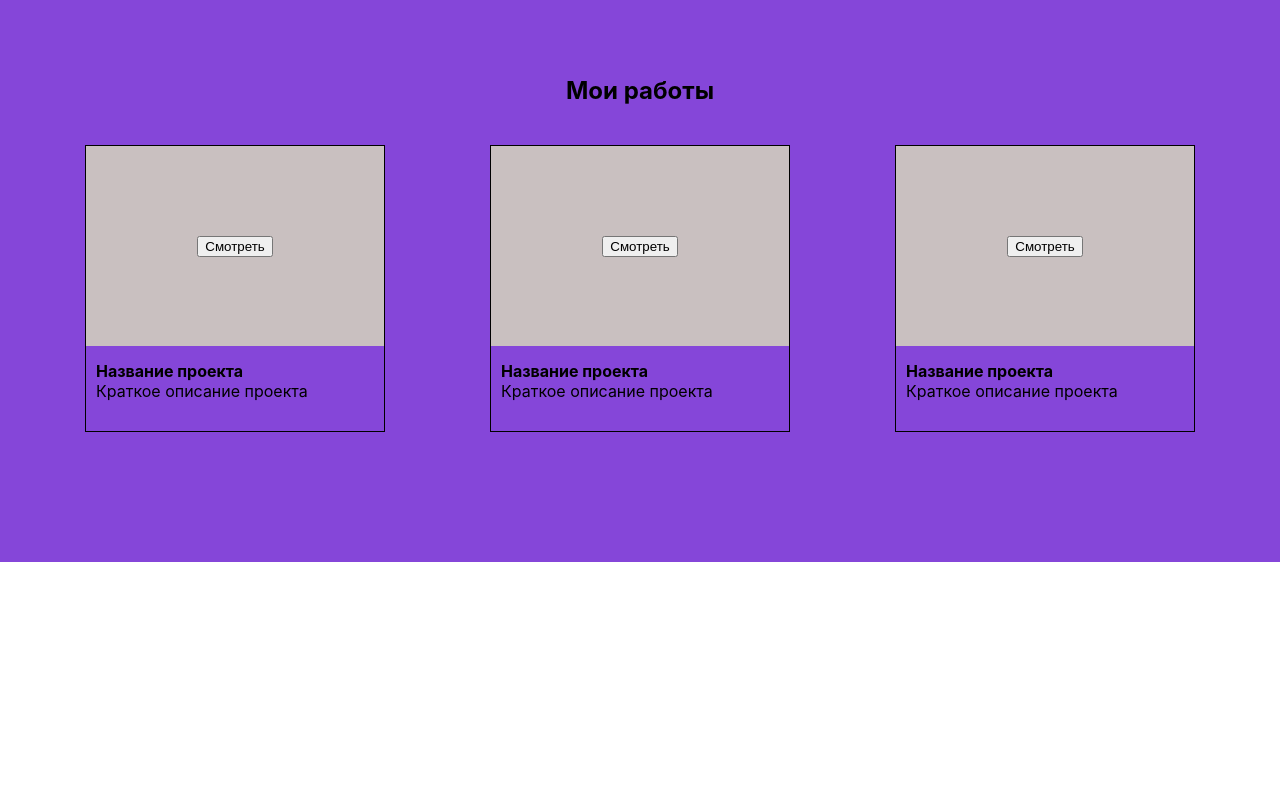
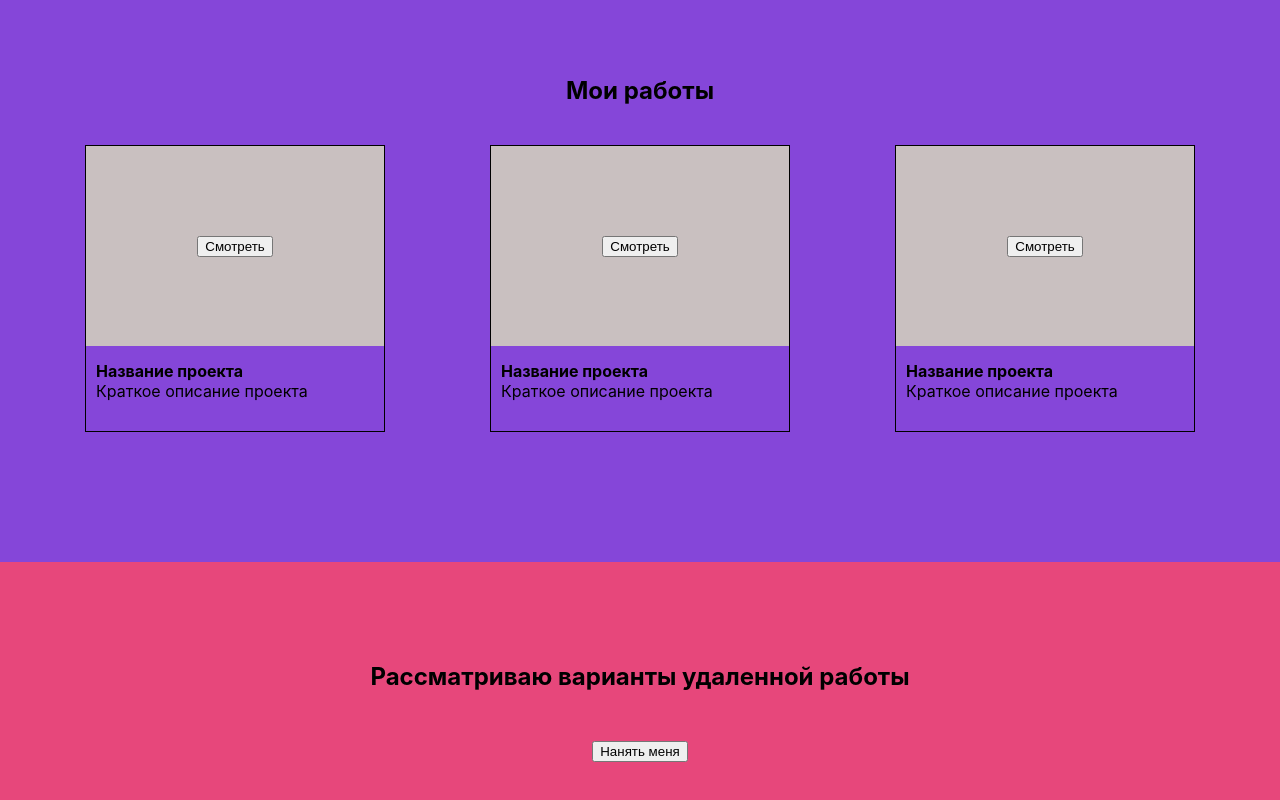
Before and after one commit to DaniyelGit/Portfolio, a React (Create React App) app: page / in a window 1280 px wide. Shown: the part 1563-2363 px from the top of the page. Before the commit the page ends 2125 px from the top, so only its background shows below. Built offline with nearby package versions, Linux system fonts and the light colour scheme.

Commit message:
added components Freelance.tsx

```diff
--- /dev/null
+++ b/src/ freelance/Freelance.module.css
@@ -0,0 +1,12 @@
+.freelance {
+    padding: 100px 0;
+    background-color: #e7477b;
+}
+
+.freelance__block {
+    text-align: center;
+}
+
+.freelance__block_btn {
+    margin-top: 50px;
+}
--- /dev/null
+++ b/src/ freelance/Freelance.tsx
@@ -0,0 +1,21 @@
+import React from 'react';
+import s from './Freelance.module.css';
+
+
+
+export const Freelance = () => {
+    return (
+        <section className={s.freelance}>
+            <div className="container">
+                <div className={s.freelance__block}>
+                    <h2 className={s.freelance__block_title}>
+                        Рассматриваю варианты удаленной работы
+                    </h2>
+                    <button className={s.freelance__block_btn}>
+                        Нанять меня
+                    </button>
+                </div>
+            </div>
+        </section>
+    );
+};
--- a/src/App.tsx
+++ b/src/App.tsx
@@ -4,6 +4,7 @@ import {Header} from "./header/Header";
 import {Main} from "./main/Main";
 import {Skills} from "./skills/Skills";
 import {MyWorks} from "./works/MyWorks";
+import {Freelance} from "./ freelance/Freelance";
 
 function App() {
   return (
@@ -12,6 +13,7 @@ function App() {
         <Main/>
         <Skills/>
         <MyWorks/>
+        <Freelance/>
     </div>
   );
 }
```
